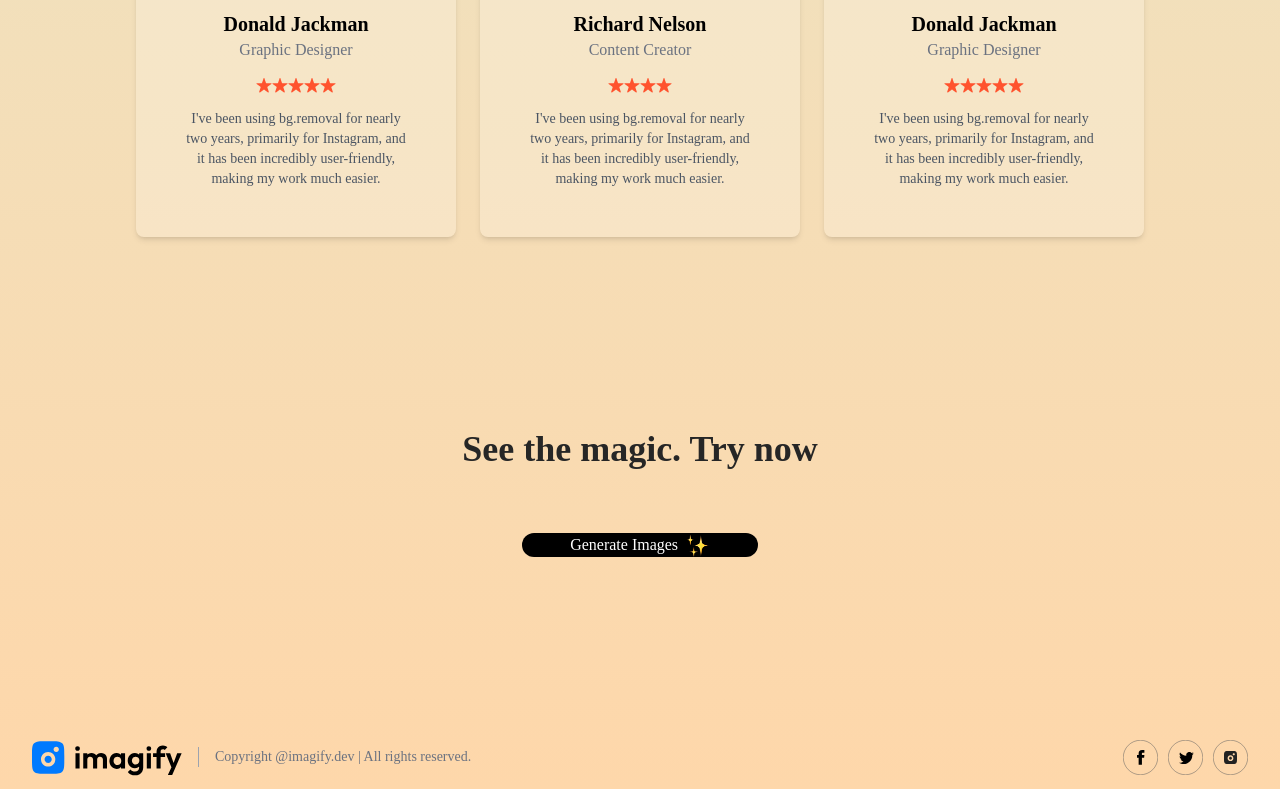
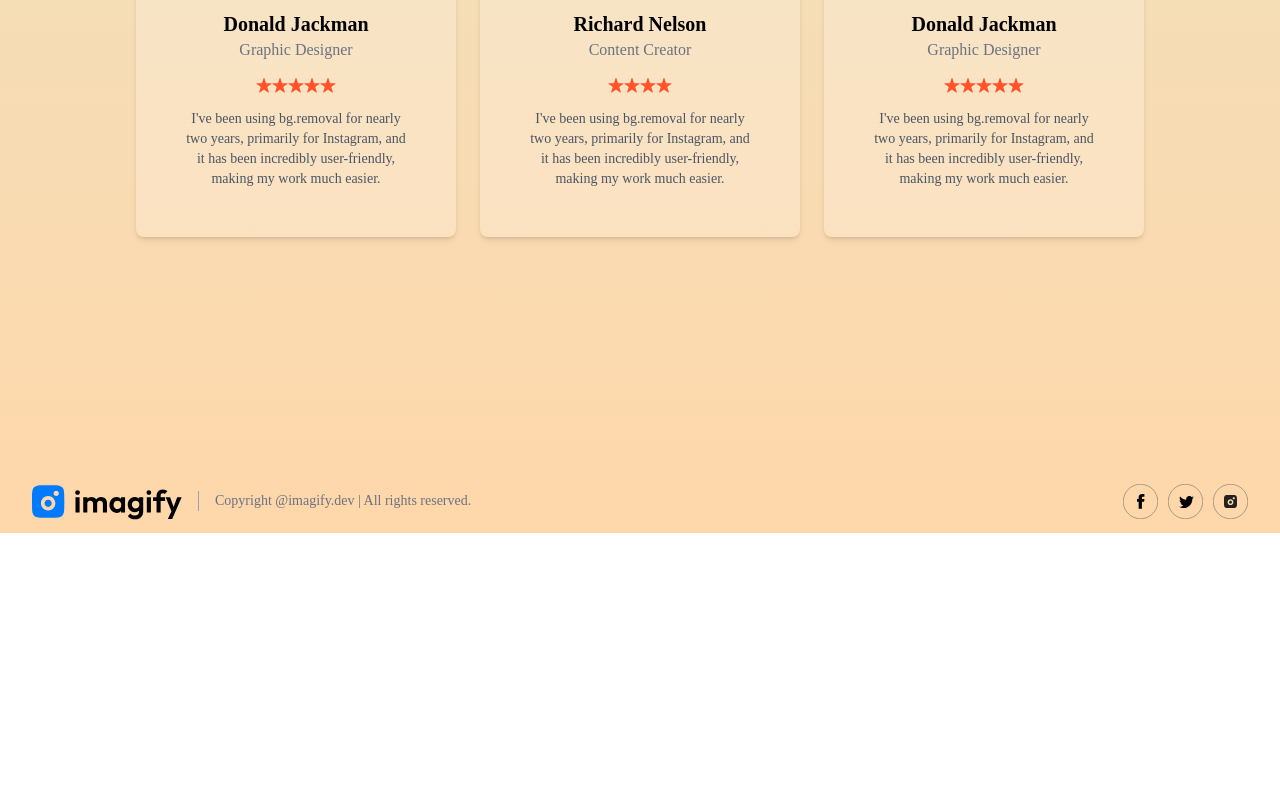
Before and after one commit to pragati956/Imagify, a React (Vite) app in the folder client/: page / in a window 1280 px wide. Shown: the part 2541-3330 px from the top of the page. After the commit the page ends 3074 px from the top, so only its background shows below. Built offline with nearby package versions, Linux system fonts and the light colour scheme; no server answers.

Commit message:
Removed redundant generate image button from home page

```diff
--- a/client/src/pages/Home.jsx
+++ b/client/src/pages/Home.jsx
@@ -12,7 +12,6 @@ const Home = () => {
       <Steps />
       <Description />
       <Testimonials />
-      <GenerateBtn />
     </div>
   );
 };
```
